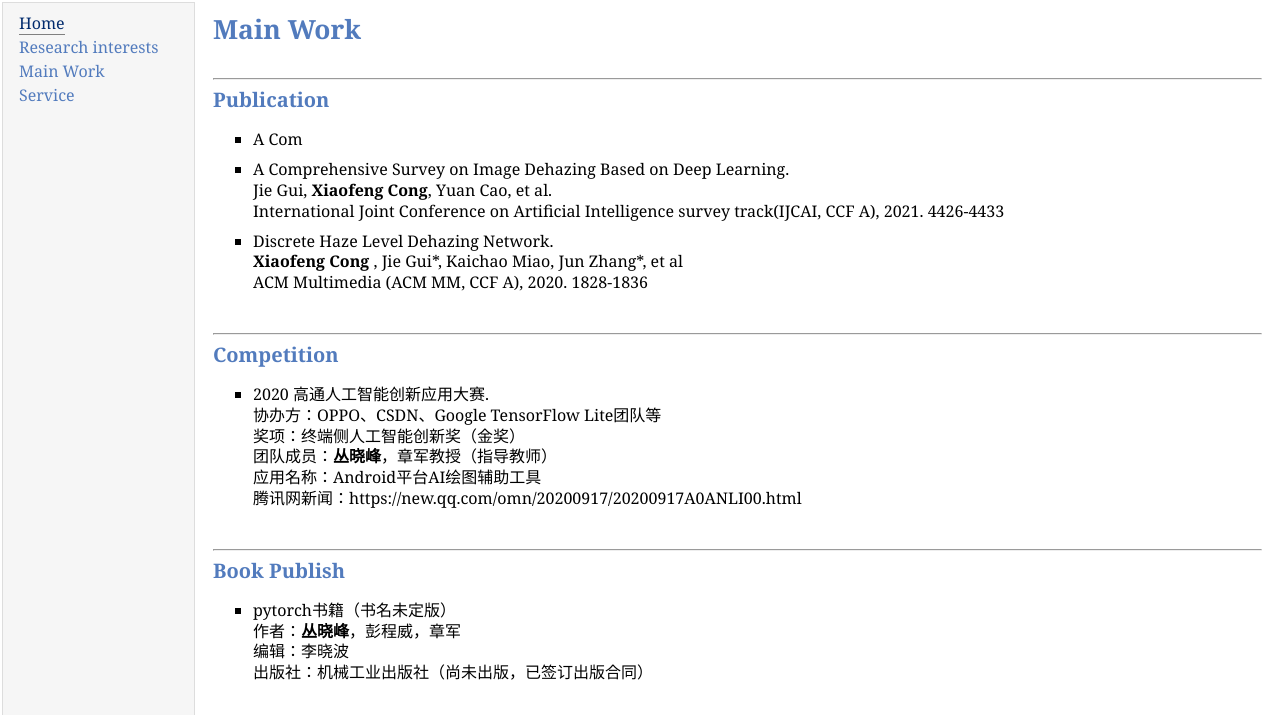
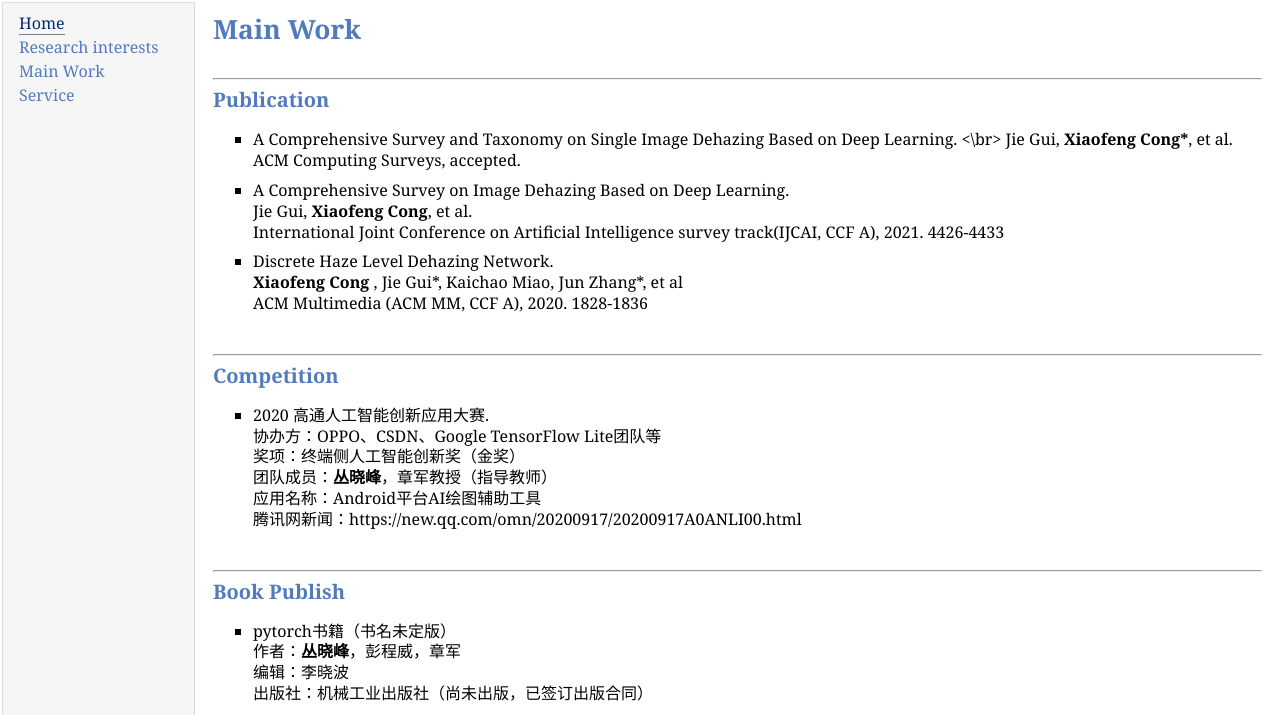
Before and after one commit to Xiaofeng-life/Xiaofeng-life.github.io, a plain HTML site: page main_work.html in a window 1280 px wide. Shown: the part 81-796 px from the top of the page. Drawn offline with Linux system fonts and the light colour scheme.

Commit message:
Update main_work.html

```diff
--- a/main_work.html
+++ b/main_work.html
@@ -27,11 +27,13 @@
                 </h2>
                 <ul>
                     <li><p>
-                        A Com <br>
+                        A Comprehensive Survey and Taxonomy on Single Image Dehazing Based on Deep Learning. <\br>
+                        Jie Gui, <b>Xiaofeng Cong*</b>, et al. <br>
+                        ACM Computing Surveys, accepted. <br>
                     </p></li>
                     <li><p>
                         A Comprehensive Survey on Image Dehazing Based on Deep Learning. <br>
-                        Jie Gui, <b>Xiaofeng Cong</b>, Yuan Cao, et al. <br>
+                        Jie Gui, <b>Xiaofeng Cong</b>, et al. <br>
                         International Joint Conference on Artificial Intelligence survey track(IJCAI, CCF A), 2021. 4426-4433
                     </p></li>
                     <li><p>
```
